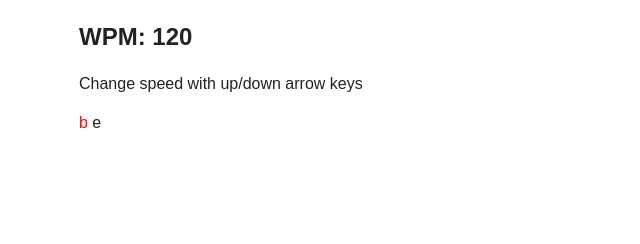
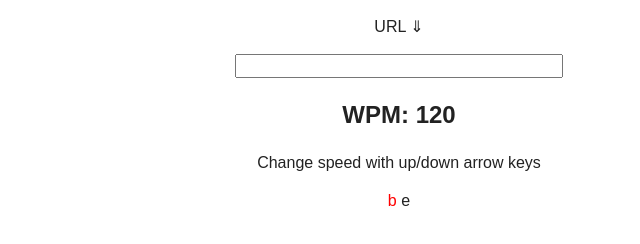
Before and after one commit to mattcodez/wikireader, a plain HTML site: page index.html in a window 1280 px wide. Shown: the whole page, without its empty margins (241-881 px from the left). Drawn offline with nearby package versions, Linux system fonts and the light colour scheme.

Commit message:
Fix center mistake and add URL box.

```diff
--- a/css/layout.css
+++ b/css/layout.css
@@ -8,5 +8,9 @@
 	left:0;
 	right:0;
 	margin:auto;
-	text-align:0;
+	text-align:center;
 }
+
+.url{
+	width:50%;
+}
--- a/index.html
+++ b/index.html
@@ -24,6 +24,9 @@
 
         <!-- Add your site or application content here -->
         <div id="main">
+			<p>URL &dArr;</p>
+			<input class="url" type="url">
+
 			<h2>WPM: <span></span></h2>
 
 			<p>Change speed with up/down arrow keys</p>
```
